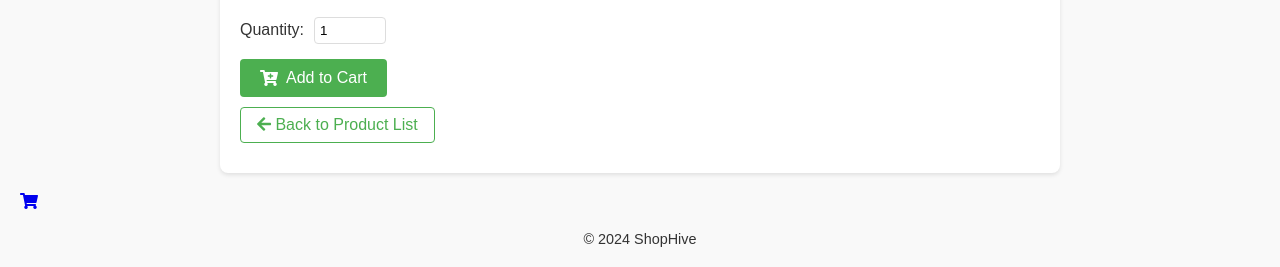
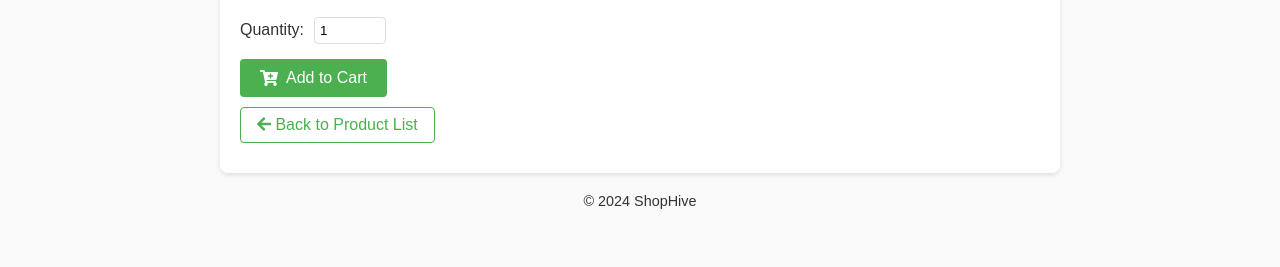
Before and after one commit to Charis04/BACS_e-commerce, a Flask app: page /product/1 in a window 1280 px wide. Shown: the part 600-867 px from the top of the page. After the commit the page ends 809 px from the top, so only its background shows below. Run offline with Flask 3, Linux system fonts and the light colour scheme; tables that the repository leaves empty hold one stand-in row (values such as "Sample post"); grey boxes marked "Sample" are stand-in pictures; some libraries are stand-ins or nearby versions.

Commit message:
👌 IMPROVE: remove cart icon from product detail template

```diff
--- a/shophive_packages/templates/product_detail.html
+++ b/shophive_packages/templates/product_detail.html
@@ -35,12 +35,4 @@
     </a>
 </div>
 
-<div class="cart-icon">
-    <a href="{{ url_for('cart_bp.cart') }}">
-        <i class="fas fa-shopping-cart"></i>
-        {% if cart_count > 0 %}
-            <span class="cart-count">{{ cart_count }}</span>
-        {% endif %}
-    </a>
-</div>
 {% endblock %}
```
